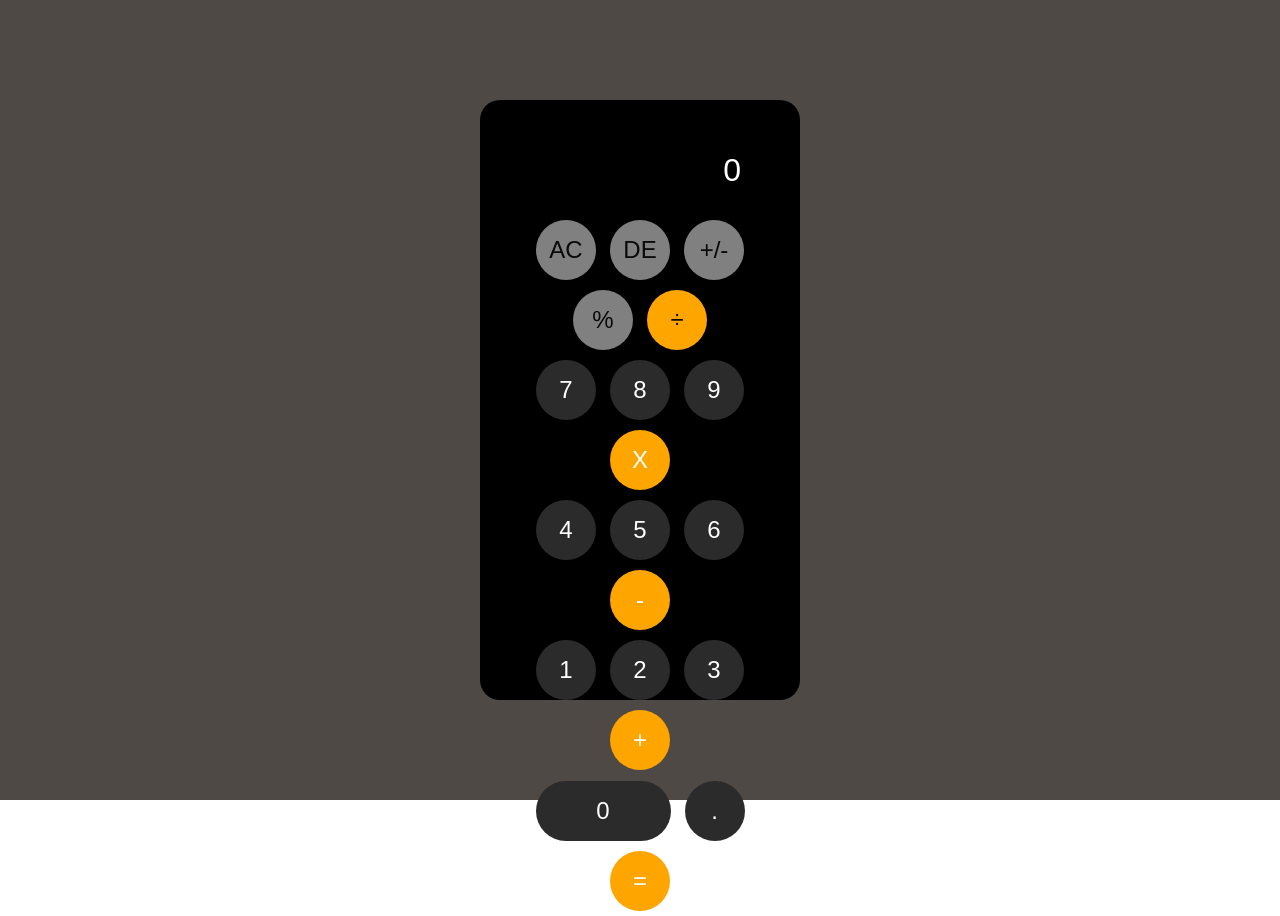
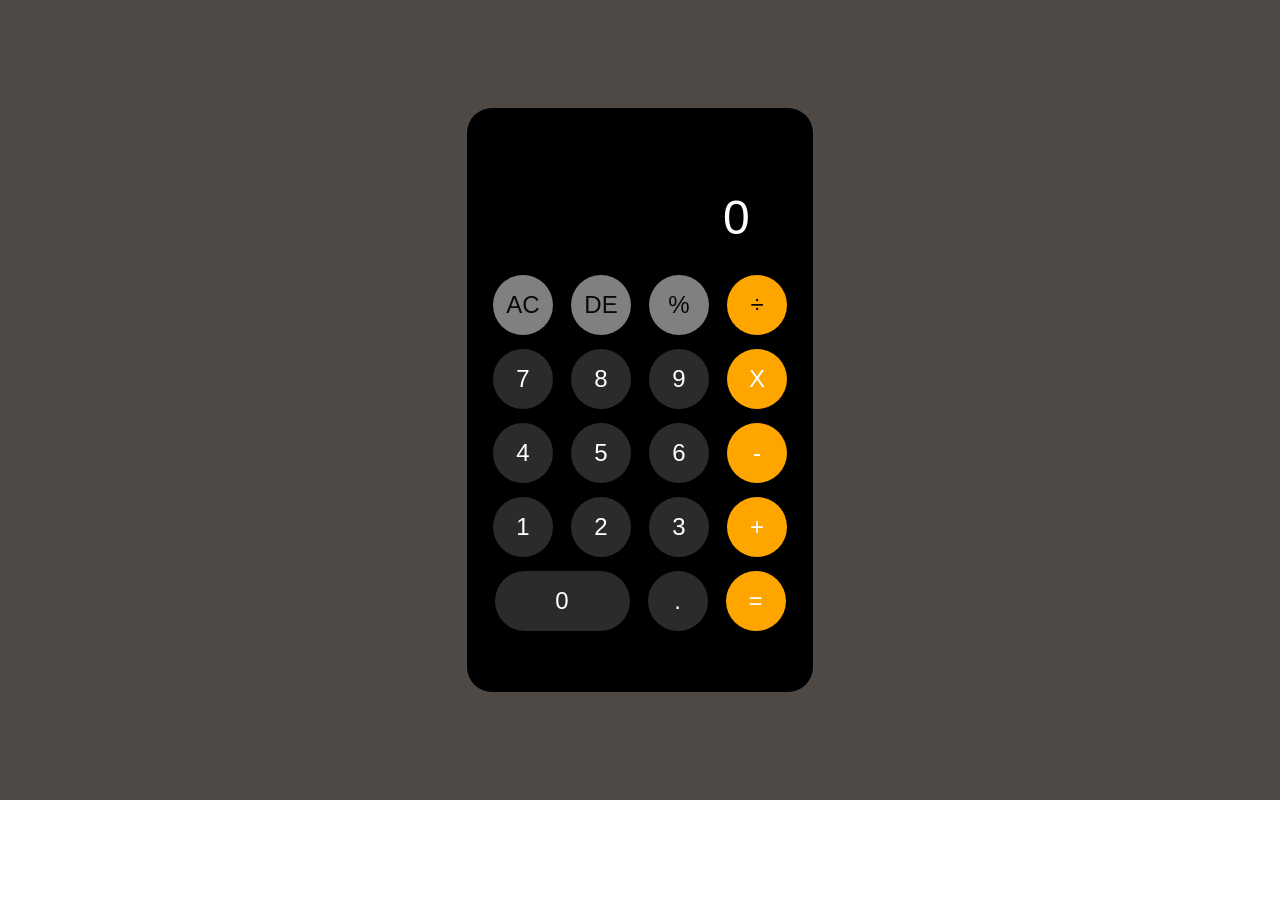
Before and after one commit to Aditi-Pathak01/CALCULATOR, a plain HTML site: page index.html in a window 1280 px wide. After the commit the page ends 800 px from the top, so only its background shows below. Drawn offline with Linux system fonts and the light colour scheme.

Commit message:
add final changes

```diff
--- a/index.html
+++ b/index.html
@@ -22,7 +22,7 @@
             <div>
               <input type="button" value="AC" class="operator" onclick="display.value = ''"  />
               <input type="button" value="DE" onclick="display.value = display.value.toString().slice(0,-1)" class="operator"/>
-              <input type="button" value="+/-" class="operator" id="special-btn">
+             <!--<input type="button" value="+/-" class="operator" id="special-btn">-->
               <input type="button" value="%" onclick="display.value += '%'" class="operator" />
               <input type="button" value="&#247" onclick="display.value += '/'" class="operator" />
             </div>
--- a/script.js
+++ b/script.js
@@ -1,3 +1,4 @@
+/*
 let specialBtn = document.querySelector("#special-btn");
 let display = document.querySelector(".input-box input");
 let minus = "-";
@@ -10,3 +11,4 @@ specialBtn.addEventListener("click", () => {
     display.value = display.value.toString().slice(1);
   }
 });
+*/
--- a/style.css
+++ b/style.css
@@ -13,10 +13,10 @@
 }
 .calculator {
   background-color: black;
-  padding: 25px;
-  border-radius: 20px;
-  height: 75vh;
-  width: 25vw;
+  padding: 10px;
+  border-radius: 25px;
+  height: 73vh;
+  width: 27vw;
 }
 form {
   height: 100%;
@@ -35,9 +35,10 @@ form {
   background: transparent;
   color: white;
   height: 70px;
-  font-size: 2rem;
-  padding-right: 24px;
-  margin: 10px;
+  font-size: 3rem;
+  padding-right: 53px;
+  margin-top: 4rem;
+  margin-bottom: 1rem;
 }
 .calc-btns {
   text-align: center;
@@ -46,7 +47,7 @@ form {
   height: 60px;
   width: 60px;
   border-radius: 50%;
-  margin: 5px;
+  margin: 7px;
   border: none;
   outline: none;
   background-color: rgb(44, 43, 43);
```
